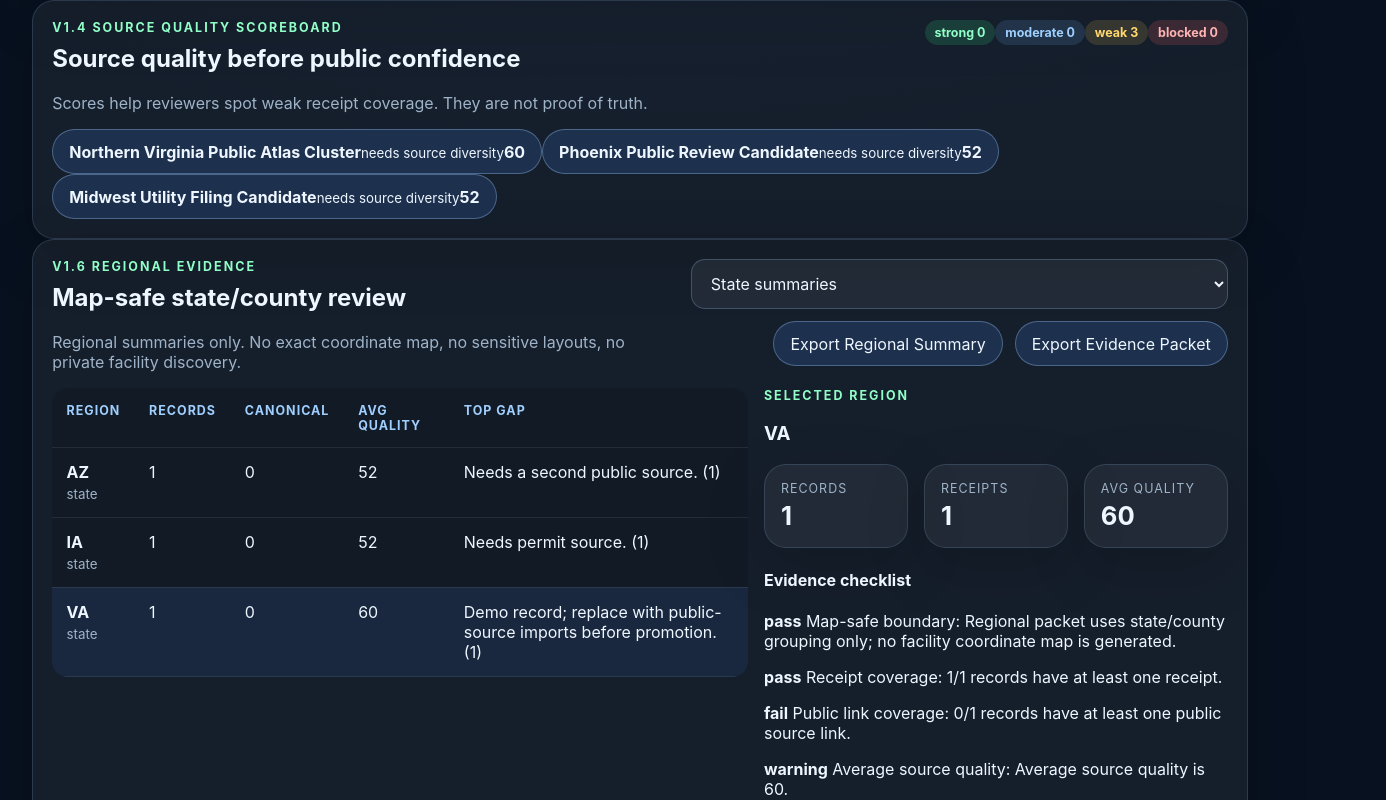
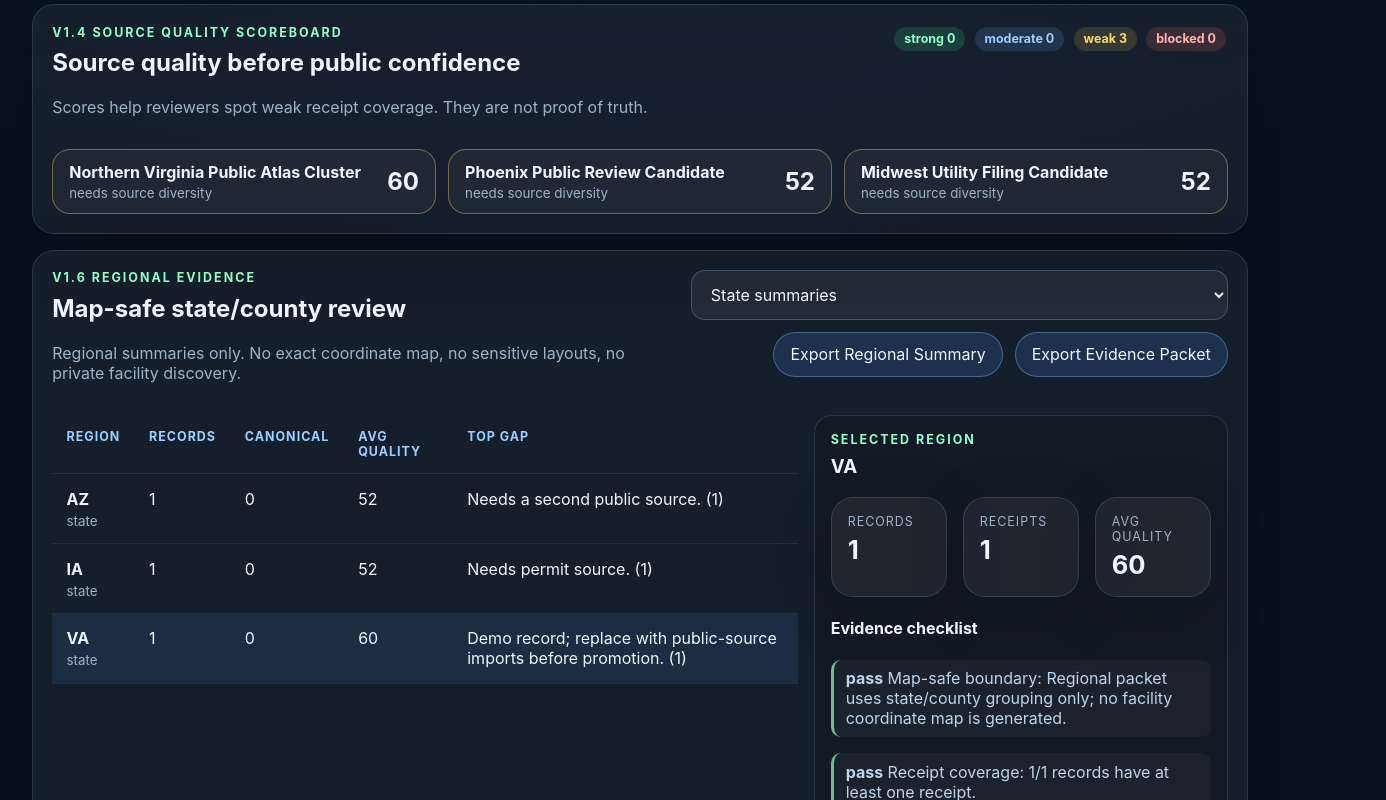
Before and after one commit to MichaelWave369/datacenter-ledger-explorer, a React (Vite) app: page / in a window 1280 px wide. Shown: the part 1500-2300 px from the top of the page, 1386 px wide, since content can reach past the window. Built offline with nearby package versions, Linux system fonts and the light colour scheme.

Commit message:
Style v1.7 local review session workbench

```diff
--- a/src/styles.css
+++ b/src/styles.css
@@ -7,11 +7,25 @@
 * { box-sizing: border-box; }
 body { margin: 0; min-width: 320px; background: radial-gradient(circle at top, rgba(75,145,255,0.18), transparent 32%), #08111f; }
 button, input, select, textarea { font: inherit; }
-button, .fileButton { border: 1px solid rgba(159, 205, 255, 0.35); border-radius: 999px; background: rgba(75, 145, 255, 0.16); color: #eef6ff; padding: 0.72rem 1rem; cursor: pointer; }
+button, .fileButton {
+  border: 1px solid rgba(159, 205, 255, 0.35);
+  border-radius: 999px;
+  background: rgba(75, 145, 255, 0.16);
+  color: #eef6ff;
+  padding: 0.72rem 1rem;
+  cursor: pointer;
+}
 button:hover, .fileButton:hover { background: rgba(75, 145, 255, 0.28); }
 button:disabled { opacity: 0.48; cursor: not-allowed; }
 button:disabled:hover { background: rgba(75, 145, 255, 0.16); }
-input, select, textarea { width: 100%; border: 1px solid rgba(159, 205, 255, 0.25); border-radius: 14px; background: rgba(255,255,255,0.06); color: #eef6ff; padding: 0.8rem 0.9rem; }
+input, select, textarea {
+  width: 100%;
+  border: 1px solid rgba(159, 205, 255, 0.25);
+  border-radius: 14px;
+  background: rgba(255,255,255,0.06);
+  color: #eef6ff;
+  padding: 0.8rem 0.9rem;
+}
 label { display: grid; gap: 0.38rem; color: #bdd4ed; font-size: 0.9rem; }
 textarea { min-height: 110px; resize: vertical; }
 table { width: 100%; border-collapse: collapse; }
@@ -45,36 +59,43 @@ a { color: #90ffc7; }
 .stepCard { border: 1px solid rgba(159,205,255,0.14); border-radius: 18px; padding: 1rem; background: rgba(0,0,0,0.12); }
 .stepCard span { display: inline-grid; place-items: center; width: 2rem; height: 2rem; border-radius: 999px; background: rgba(144,255,199,0.12); color: #90ffc7; font-weight: 800; }
 .stepCard h3 { margin: 0.8rem 0 0.35rem; }
-.regionalView { margin: 1rem 0; border-color: rgba(114,185,255,0.22); background: linear-gradient(135deg, rgba(75,145,255,0.08), rgba(144,255,199,0.045)); }
-.regionalSafety { display: flex; gap: 0.6rem; align-items: flex-start; margin: 1rem 0; padding: 0.9rem; border: 1px solid rgba(255,215,110,0.18); border-radius: 16px; background: rgba(255,215,110,0.06); color: #bdd4ed; }
-.regionalSafety strong { color: #ffd76e; white-space: nowrap; }
-.regionalGrid { display: grid; grid-template-columns: minmax(0, 1.35fr) minmax(390px, 0.9fr); gap: 1rem; align-items: start; }
-.regionalTable { max-height: 560px; border-radius: 16px; background: rgba(0,0,0,0.12); }
-.regionCard { border: 1px solid rgba(159,205,255,0.18); border-radius: 18px; padding: 1rem; background: rgba(0,0,0,0.16); }
-.regionCard h3 { margin: 0 0 0.6rem; }
-.regionCard h4 { margin: 0.9rem 0 0.35rem; color: #9fcfff; }
-.evidenceCard { border-color: rgba(144,255,199,0.2); background: linear-gradient(135deg, rgba(0,0,0,0.2), rgba(144,255,199,0.045)); }
-.evidenceDigest { display: grid; gap: 0.2rem; margin: 0.75rem 0; padding: 0.75rem; border-radius: 14px; background: rgba(0,0,0,0.18); overflow-wrap: anywhere; }
-.evidenceDigest strong { color: #90ffc7; }
-.evidenceDigest span { color: #bdd4ed; font-size: 0.86rem; }
-.checklistGrid { display: grid; gap: 0.55rem; margin: 0.5rem 0 0.8rem; }
-.checklistItem { display: grid; grid-template-columns: auto minmax(0, 1fr); gap: 0.25rem 0.55rem; align-items: start; padding: 0.65rem; border: 1px solid rgba(159,205,255,0.12); border-radius: 14px; background: rgba(255,255,255,0.04); }
-.checklistItem small { grid-column: 2; color: #9fb3c8; line-height: 1.35; }
-.bandRow { display: flex; flex-wrap: wrap; gap: 0.35rem; margin: 0.4rem 0 0.7rem; }
-.qualityScoreboard { margin: 1rem 0; border-color: rgba(144,255,199,0.22); background: linear-gradient(135deg, rgba(144,255,199,0.065), rgba(75,145,255,0.055)); }
-.qualitySummary { display: grid; grid-template-columns: repeat(4, minmax(0, 1fr)); gap: 0.75rem; margin: 1rem 0; }
-.qualityBars { display: grid; gap: 0.65rem; }
-.qualityBar { display: grid; grid-template-columns: minmax(0, 1fr) auto auto; align-items: center; gap: 0.8rem; width: 100%; padding: 0.85rem; border-radius: 16px; text-align: left; background: rgba(0,0,0,0.15); }
-.qualityBar span { min-width: 0; }
-.qualityBar strong, .qualityBar small { display: block; }
-.qualityBar small { color: #9fb3c8; margin-top: 0.2rem; }
-.qualityBar b { font-size: 1.2rem; }
-.sourceQualityCard { margin: 1rem 0; padding: 1rem; border: 1px solid rgba(159,205,255,0.18); border-radius: 18px; background: rgba(0,0,0,0.15); }
-.sourceQualityCard h3 { margin: 0; }
-.sourceQualityCard h4 { margin: 0.9rem 0 0.25rem; color: #9fcfff; }
-.sourceQualityCard small { color: #708ba7; overflow-wrap: anywhere; }
-.qualityDetails { display: grid; grid-template-columns: repeat(2, minmax(0, 1fr)); gap: 0.45rem; margin: 0.75rem 0; }
-.qualityDetails span { padding: 0.55rem; border-radius: 12px; background: rgba(255,255,255,0.045); color: #bdd4ed; }
+.panel { padding: 1.2rem; }
+.panel h2 { margin-top: 0; }
+.panelHeader { display: flex; justify-content: space-between; align-items: start; gap: 1rem; }
+.compactHeader { align-items: center; margin-bottom: 0.9rem; }
+.compactHeader h3 { margin: 0; }
+.tableWrap { overflow: auto; max-height: 64vh; }
+.chip { display: inline-flex; border-radius: 999px; padding: 0.3rem 0.62rem; font-size: 0.78rem; font-weight: 700; margin: 0.12rem; }
+.chip.ok { background: rgba(57, 255, 145, 0.14); color: #90ffc7; }
+.chip.warn { background: rgba(255, 205, 87, 0.14); color: #ffd76e; }
+.chip.info { background: rgba(114, 185, 255, 0.14); color: #9fcfff; }
+.chip.danger { background: rgba(255, 105, 105, 0.16); color: #ffb4b4; }
+.muted { color: #9fb3c8; }
+.okText { color: #90ffc7; }
+.dangerText { color: #ffb4b4; font-weight: 700; }
+.sessionWorkbench { margin: 1rem 0; border-color: rgba(144,255,199,0.22); background: linear-gradient(135deg, rgba(144,255,199,0.075), rgba(75,145,255,0.05)); }
+.sessionGrid { display: grid; grid-template-columns: minmax(240px, 0.8fr) minmax(0, 1.8fr); gap: 1rem; margin-top: 1rem; }
+.sessionGrid textarea { min-height: 150px; font-family: "SFMono-Regular", Consolas, "Liberation Mono", monospace; }
+.sessionMessage { margin: 0.85rem 0 0; color: #b8ffda; font-weight: 700; }
+.qualityPanel, .regionalPanel, .importWorkbench { margin: 1rem 0; }
+.qualityLegend { display: flex; flex-wrap: wrap; gap: 0.35rem; justify-content: flex-end; }
+.qualityRows { display: grid; grid-template-columns: repeat(auto-fit, minmax(260px, 1fr)); gap: 0.75rem; margin-top: 1rem; }
+.qualityRow { border-radius: 18px; justify-content: space-between; display: flex; text-align: left; align-items: center; gap: 1rem; background: rgba(255,255,255,0.045); }
+.qualityRow strong, .qualityRow small { display: block; }
+.qualityRow small { color: #9fb3c8; margin-top: 0.2rem; }
+.qualityRow b { font-size: 1.5rem; }
+.qualityRow.strong { border-color: rgba(144,255,199,0.38); }
+.qualityRow.moderate { border-color: rgba(159,205,255,0.38); }
+.qualityRow.weak { border-color: rgba(255,215,110,0.38); }
+.qualityRow.blocked { border-color: rgba(255,105,105,0.38); }
+.regionalGrid { display: grid; grid-template-columns: minmax(0, 1.35fr) minmax(340px, 0.75fr); gap: 1rem; margin-top: 1rem; }
+.regionalTable { max-height: 420px; }
+.regionalCard { border: 1px solid rgba(159,205,255,0.16); border-radius: 18px; background: rgba(0,0,0,0.12); padding: 1rem; }
+.regionalCard h3 { margin-top: 0; }
+.checkItem { border-left: 3px solid rgba(159,205,255,0.36); padding: 0.55rem 0.75rem; border-radius: 10px; background: rgba(255,255,255,0.04); color: #bdd4ed; }
+.checkItem.pass { border-color: rgba(144,255,199,0.7); }
+.checkItem.warning, .checkItem.needs_human { border-color: rgba(255,215,110,0.75); }
+.checkItem.fail { border-color: rgba(255,105,105,0.75); }
 .importWorkbench { margin: 1rem 0; }
 .csvTextArea { min-height: 170px; margin-top: 1rem; font-family: "SFMono-Regular", Consolas, "Liberation Mono", monospace; line-height: 1.5; }
 .importActions { display: flex; flex-wrap: wrap; gap: 0.75rem; margin: 0.85rem 0 0; }
@@ -83,28 +104,13 @@ a { color: #90ffc7; }
 .batchMeta { display: grid; gap: 0.45rem; margin: 0.85rem 0; padding: 0.85rem; border-radius: 16px; background: rgba(0,0,0,0.16); color: #bdd4ed; overflow-wrap: anywhere; }
 .globalWarnings { display: flex; flex-wrap: wrap; gap: 0.35rem; margin: 0.75rem 0; }
 .previewTable { max-height: 420px; }
-.previewTable .chip { margin: 0.14rem; white-space: normal; max-width: 100%; }
 .toolbar { display: grid; grid-template-columns: 2fr 1fr 1fr auto; gap: 0.8rem; margin: 1rem 0; align-items: center; }
 .fileButton { position: relative; overflow: hidden; text-align: center; white-space: nowrap; }
 .fileButton input { position: absolute; inset: 0; opacity: 0; cursor: pointer; }
 .sampleNotice { display: flex; gap: 0.65rem; align-items: center; margin: 1rem 0; }
 .sampleNotice strong { color: #ffd76e; white-space: nowrap; }
 .grid { display: grid; grid-template-columns: minmax(0, 1.5fr) minmax(380px, 0.85fr); gap: 1rem; align-items: start; }
-.panel { padding: 1.2rem; }
-.panel h2 { margin-top: 0; }
-.panelHeader { display: flex; justify-content: space-between; align-items: start; gap: 1rem; }
-.compactHeader { align-items: center; margin-bottom: 0.9rem; }
-.compactHeader h3 { margin: 0; }
-.tableWrap { overflow: auto; max-height: 64vh; }
 .drawer { position: sticky; top: 1rem; }
-.chip { display: inline-flex; align-items: center; border-radius: 999px; padding: 0.3rem 0.62rem; font-size: 0.78rem; font-weight: 700; white-space: nowrap; }
-.chip.ok { background: rgba(57, 255, 145, 0.14); color: #90ffc7; }
-.chip.warn { background: rgba(255, 205, 87, 0.14); color: #ffd76e; }
-.chip.info { background: rgba(114, 185, 255, 0.14); color: #9fcfff; }
-.chip.danger { background: rgba(255, 105, 105, 0.16); color: #ffb4b4; }
-.muted { color: #9fb3c8; }
-.okText { color: #90ffc7; }
-.dangerText { color: #ffb4b4; font-weight: 700; }
 .receiptEditor { margin: 1rem 0; padding: 1rem; border: 1px solid rgba(144,255,199,0.16); border-radius: 18px; background: linear-gradient(135deg, rgba(144,255,199,0.07), rgba(75,145,255,0.06)); }
 .receiptGrid { display: grid; grid-template-columns: repeat(2, minmax(0, 1fr)); gap: 0.8rem; margin-bottom: 0.8rem; }
 .receiptWarnings { margin-top: 0.7rem; }
@@ -115,21 +121,18 @@ a { color: #90ffc7; }
 @media (max-width: 1180px) {
   .walkthrough { grid-template-columns: 1fr; }
   .stepGrid { grid-template-columns: repeat(2, minmax(0, 1fr)); }
-  .previewSummary, .qualitySummary { grid-template-columns: repeat(2, minmax(0, 1fr)); }
-  .regionalGrid { grid-template-columns: 1fr; }
+  .previewSummary { grid-template-columns: repeat(2, minmax(0, 1fr)); }
+  .regionalGrid, .sessionGrid { grid-template-columns: 1fr; }
 }
 @media (max-width: 980px) {
   .hero, .grid, .launchGrid { grid-template-columns: 1fr; display: grid; }
-  .cards, .miniGrid, .toolbar, .receiptGrid, .qualityDetails { grid-template-columns: 1fr 1fr; }
+  .cards, .miniGrid, .toolbar, .receiptGrid { grid-template-columns: 1fr 1fr; }
   .heroActions { justify-content: flex-start; }
   .panelHeader { display: grid; }
 }
 @media (max-width: 640px) {
   .shell { padding: 1rem; }
   .hero, .panel { padding: 1rem; border-radius: 18px; }
-  .cards, .miniGrid, .toolbar, .stepGrid, .previewSummary, .receiptGrid, .qualitySummary, .qualityDetails { grid-template-columns: 1fr; }
-  .qualityBar, .checklistItem { grid-template-columns: 1fr; }
-  .checklistItem small { grid-column: 1; }
-  .regionalSafety { flex-direction: column; }
+  .cards, .miniGrid, .toolbar, .stepGrid, .previewSummary, .receiptGrid, .qualityRows { grid-template-columns: 1fr; }
   .sampleNotice { align-items: flex-start; flex-direction: column; }
 }
```
